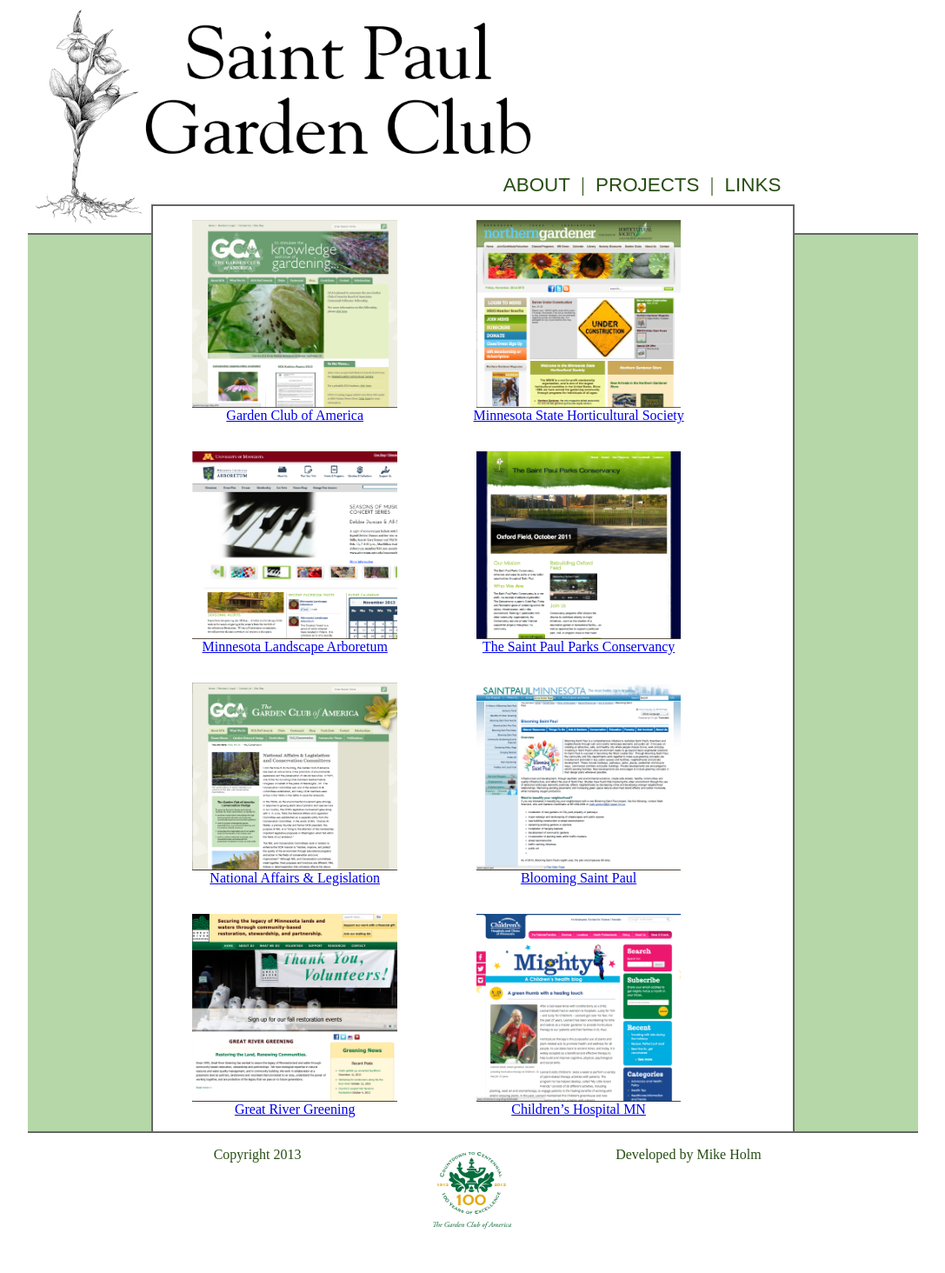
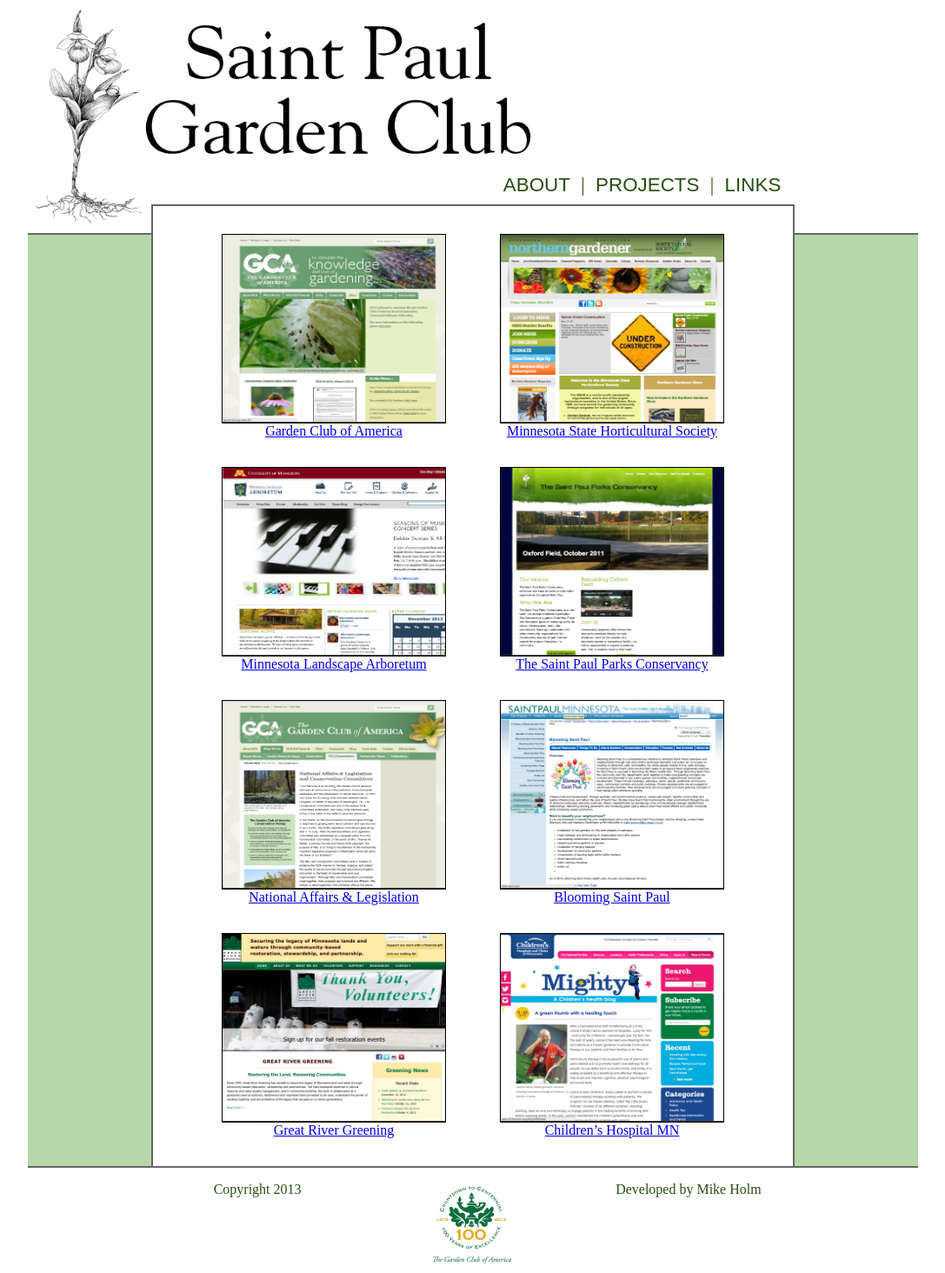
Before and after one commit to coldpour/spgc, a PHP site: page /links.php in a window 1280 px wide. Shown: the whole page at 87% size, without its empty margins (96-1183 px from the left). Before the commit the page ends 1414 px from the top, so only its background shows below. Run offline with PHP 8.4, Linux system fonts and the light colour scheme.

Commit message:
done with links!

```diff
--- a/links.php
+++ b/links.php
@@ -1,6 +1,7 @@
 <?php include 'head.php'; publicPage('links.php'); ?>
 
 <div id='links' class='slide'>
+
   <?php
     $sites = array(
     	       array('url' => 'http://gcamerica.org',
@@ -37,6 +38,7 @@
       echo "</div>";
     }
   ?>
+
 </div>
 
 <?php include 'footer.php' ?>
--- a/screen.css
+++ b/screen.css
@@ -46,7 +46,7 @@ span.login {
 }
 
 .login input::-webkit-input-placeholder {
-    color:black;p
+    color:black;
 }
 
 form.login {
@@ -148,16 +148,22 @@ div.fixed-height {
     padding-right:2em;
 }
 
+#links {
+    padding:1em 3em 1em 3em;
+}
+
 div.link {
     text-align:center;
-    padding:1em;
     float: left;
-    width: 40%;
+    width: 50%;
+    padding-top: 1em;
+    padding-bottom: 1em;
 }
 
 img.link {
     width:80%;
     height: 216px;
+    border: 1px solid black;
 }
 
 table.projects {
```
